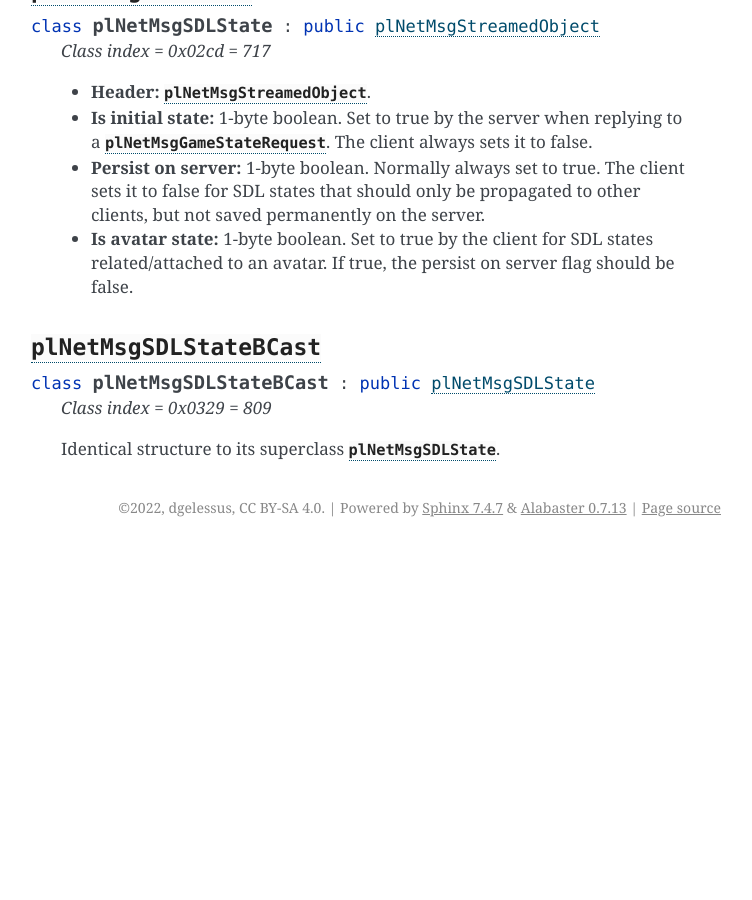
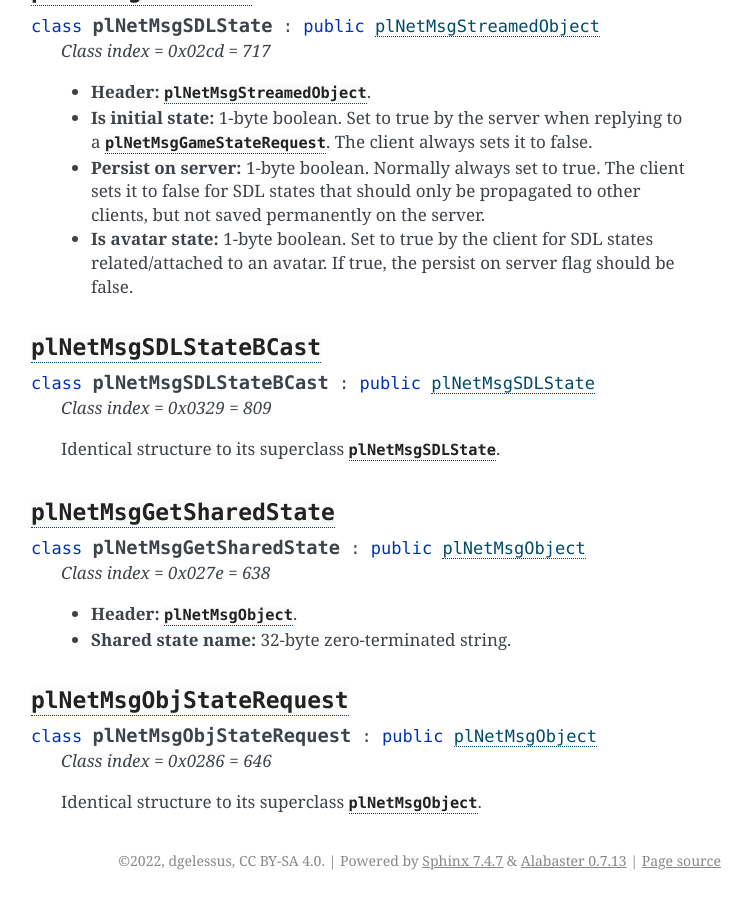
Before and after one commit to dgelessus/NAGUS, a Sphinx documentation site: the page built from docs/uru/game_server.rst, in a window 1280 px wide and 900 px high, scrolled down 11400 px. Shown: the whole window, without its empty margins (389-1141 px from the left). Built offline with Sphinx 7.4.7, drawn with Linux system fonts in a browser that asks for light colours; before the commit the page ends 11947 px from its top, so only the background shows below that; some of the changed text lies outside the part shown.

Commit message:
Document structure of plNetMsgGetSharedState and plNetMsgObjStateRequest

```diff
--- a/docs/uru/game_server.rst
+++ b/docs/uru/game_server.rst
@@ -166,8 +166,8 @@ and not supported by MOSS or DIRTSAND
       * :cpp:class:`plNetMsgSDLState` = 0x02cd = 717 (client <-> server)
 
         * :cpp:class:`plNetMsgSDLStateBCast` = 0x0329 = 809 (client <-> server)
-    * ``plNetMsgGetSharedState`` = 0x027e = 638 (client -> server, unused)
-    * ``plNetMsgObjStateRequest`` = 0x0286 = 646 (client -> server, unused)
+    * :cpp:class:`plNetMsgGetSharedState` = 0x027e = 638 (client -> server, unused)
+    * :cpp:class:`plNetMsgObjStateRequest` = 0x0286 = 646 (client -> server, unused)
   * ``plNetMsgStream`` = 0x026c = 620 (abstract)
 
     * ``plNetMsgGameMessage`` = 0x026b = 619 (client <-> server)
@@ -464,7 +464,7 @@ Common data types
 
       .. cpp:enumerator:: kIsSystemMessage = 1 << 17
 
-         Set for all :cpp:class:`plNetMsgRoomsList`, ``plNetMsgObjStateRequest``, ``plNetMsgMembersListReq``, and ``plNetMsgServerToClient`` messages
+         Set for all :cpp:class:`plNetMsgRoomsList`, :cpp:class:`plNetMsgObjStateRequest`, ``plNetMsgMembersListReq``, and ``plNetMsgServerToClient`` messages
          (including subclasses, if any).
          DIRTSAND also sets it for some :cpp:class:`plNetMsgSDLStateBCast` messages.
          MOSS, DIRTSAND, and the client never use this flag for anything.
@@ -639,3 +639,22 @@ Common data types
    *Class index = 0x0329 = 809*
 
    Identical structure to its superclass :cpp:class:`plNetMsgSDLState`.
+
+:cpp:class:`plNetMsgGetSharedState`
+^^^^^^^^^^^^^^^^^^^^^^^^^^^^^^^^^^^
+
+.. cpp:class:: plNetMsgGetSharedState : public plNetMsgObject
+
+   *Class index = 0x027e = 638*
+
+   * **Header:** :cpp:class:`plNetMsgObject`.
+   * **Shared state name:** 32-byte zero-terminated string.
+
+:cpp:class:`plNetMsgObjStateRequest`
+^^^^^^^^^^^^^^^^^^^^^^^^^^^^^^^^^^^^
+
+.. cpp:class:: plNetMsgObjStateRequest : public plNetMsgObject
+
+   *Class index = 0x0286 = 646*
+
+   Identical structure to its superclass :cpp:class:`plNetMsgObject`.
```
